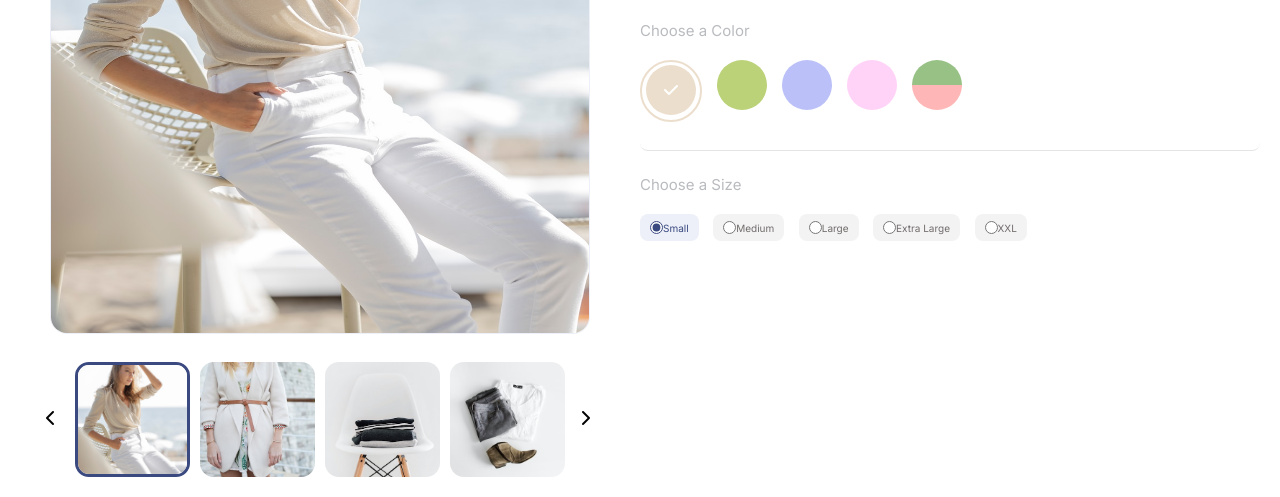
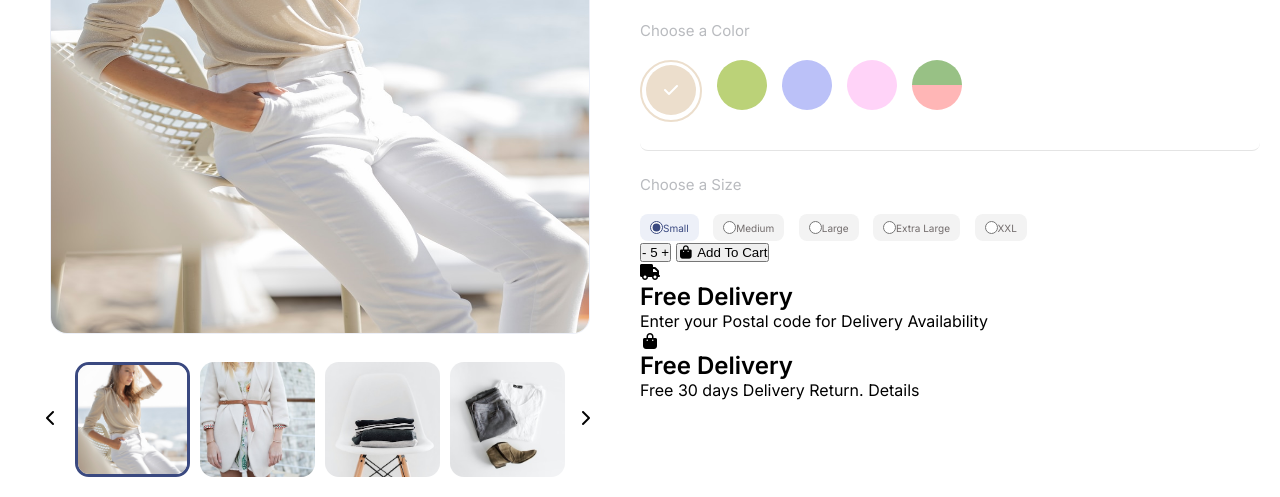
Before and after one commit to ranjita-ardent/Task-3, a plain HTML site: page index.html in a window 1280 px wide. Shown: the part 422-919 px from the top of the page. Drawn offline with Linux system fonts and the light colour scheme; a script that the page names is missing.

Commit message:
Update index.html
first commit

```diff
--- a/index.html
+++ b/index.html
@@ -200,6 +200,61 @@
           </div>
 
 
+
+
+
+
+
+
+
+
+      <div class="button-container">
+          <button class="btn-section">
+            <span class="decrement">-</span>
+            <span class="btn-num">5</span>
+            <span class="increment">+</span>
+          </button>
+
+          <button class="add-to-cart-section">
+            <i class="fa-solid fa-bag-shopping"></i>
+            <span class="cart">Add To Cart</span>
+          </button>
+      </div>
+
+
+
+
+
+
+
+      <div class="Free-delivery-section">
+
+            <div class="free-delivery-details-1">
+              <div class="truck-icon">
+                <i class="fa-solid fa-truck"></i>
+              </div>
+                  <div class="sub-Free-delivery-details">
+                      <h1>Free Delivery</h1>
+                      <p>Enter your Postal code for Delivery Availability</p>
+                  </div>
+            </div>
+
+            <div class="free-delivery-details-2">
+              <div class="shopping-bag-2">
+              <i class="fa-solid fa-bag-shopping"></i>
+            </div>
+              <div class="sub2-Free-delivery-details">
+                  <h1>Free Delivery</h1>
+                  <p>Free 30 days Delivery Return. <span>Details</span></p>
+              </div>
+              </div>
+      </div>
+
+
+
+
+
+
         </div>
     </section>
 
```
